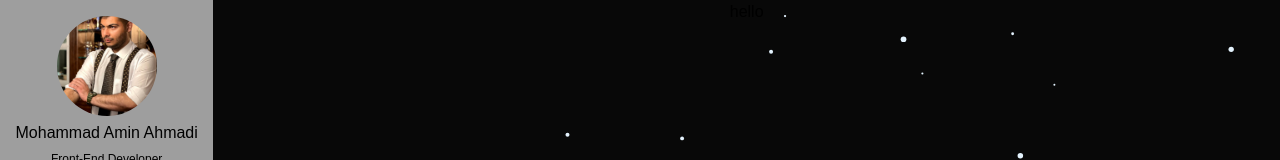
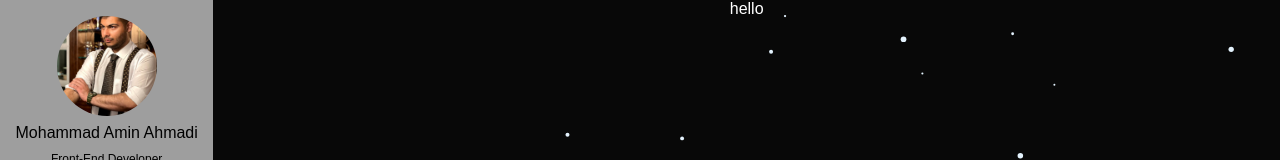
Before and after one commit to rex-vero/personal-app, a React (Create React App) app: page / in a window 1280 px wide. Shown: the top 160 px of the page. Built offline with nearby package versions, Linux system fonts and the light colour scheme; a web font is replaced by a local one.

Commit message:
typing props fixed

```diff
--- a/src/helpers/Typing.js
+++ b/src/helpers/Typing.js
@@ -1,14 +1,13 @@
-import { Typography } from "@mui/material";
 import { useEffect, useRef } from "react";
 import Typed from "typed.js";
 
-const Typing = ({ strings = [''], typeSpeed = 0, backSpeed = 0, backDelay = 0, loop = false, showCursor = false }) => {
+const Typing = ({ strings = [''], typeSpeed = 0, backSpeed = 0, backDelay = 0, loop = false, showCursor = false, className = '', style = {} }) => {
     const typeEl = useRef(null);
     useEffect(() => {
         const animation = new Typed(typeEl.current, { strings, typeSpeed, backSpeed, backDelay, loop, showCursor })
         return () => animation.destroy();
     }, [strings, typeSpeed, backSpeed, backDelay, loop, showCursor]);
-    return <Typography component={'span'} ref={typeEl} />
+    return <span className={className} style={style} ref={typeEl} />
 }
 
 export default Typing;
--- a/src/pages/Home.js
+++ b/src/pages/Home.js
@@ -7,7 +7,7 @@ const Home = () => {
     return (
         <Box>
             <ParticlesContainer particleColor={blue[50]} animationType={'snow'} />
-            <Typing loop strings={['hello', 'how are you?']} typeSpeed={50} backDelay={20} backSpeed={25} />
+            <Typing style={{ color: '#fff' }} loop strings={['hello', 'how are you?']} typeSpeed={50} backDelay={20} backSpeed={25} />
         </Box>
     );
 }
```
